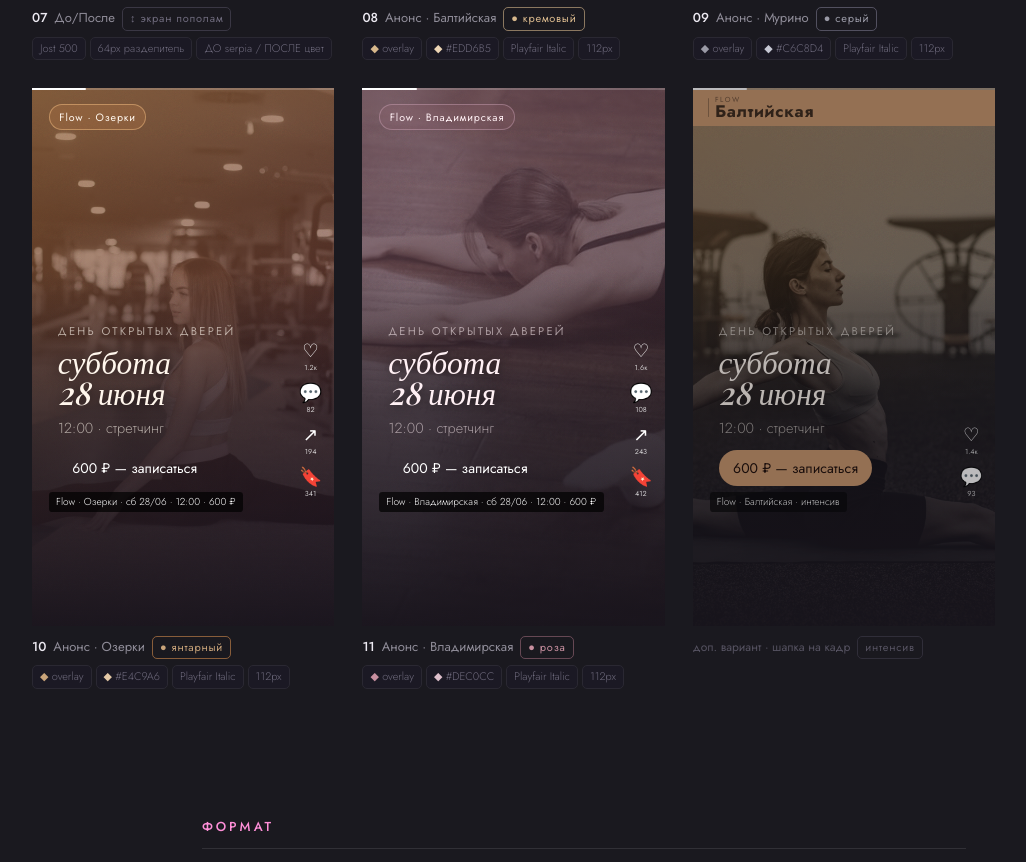
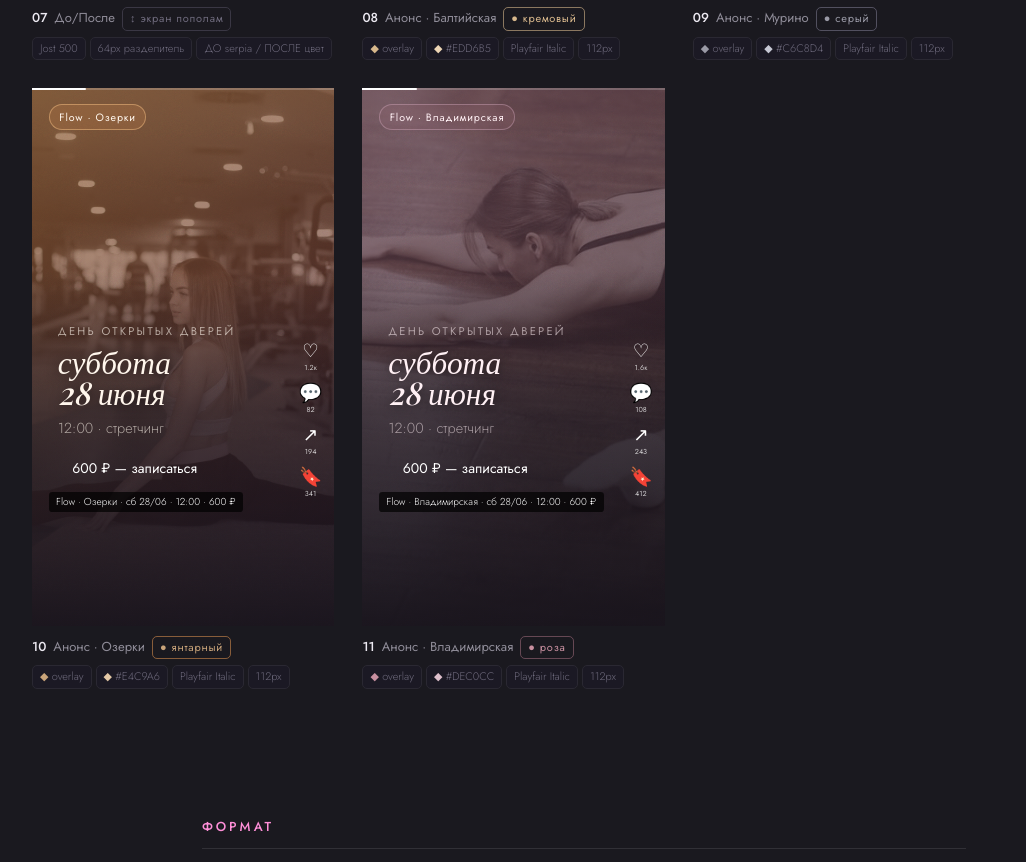
Before and after one commit to Integramma-korp/flow-instagram-ds, a website: page reels.html in a window 1280 px wide. Shown: the part 2214-3076 px from the top of the page, without its empty margins (56-1082 px from the left). Drawn offline with nearby package versions, Linux system fonts and the light colour scheme; a web font is replaced by a local one.

Commit message:
Remove inconsistent colored-band supplement reel variant

```diff
--- a/reels.html
+++ b/reels.html
@@ -509,30 +509,6 @@
     </div>
   </div>
 
-  <!-- Допка: интенсивный вариант (шапка на весь кадр) -->
-  <div class="reel-cell" style="opacity:.7;">
-    <div class="reel-thumb">
-      <div class="frame frame--story">
-        <div class="photo" style="background-image:url('assets/dance.jpg');filter:brightness(.5) saturate(.5) sepia(.25);"></div>
-        <div style="position:absolute;inset:0;background:linear-gradient(160deg,rgba(180,118,54,.44),transparent 65%);"></div>
-        <div class="scrim"></div>
-        <div class="vpb"><div class="vpb-fill" style="width:18%"></div></div>
-        <div style="position:absolute;top:7px;left:0;right:0;height:128px;z-index:25;background:#C8956A;display:flex;align-items:center;padding:0 54px;gap:20px;">
-          <div style="width:5px;height:68px;background:rgba(20,10,2,.3);border-radius:3px;flex-shrink:0;"></div>
-          <div><div style="font-family:'Jost',sans-serif;font-size:26px;font-weight:400;color:rgba(20,10,2,.5);letter-spacing:.22em;text-transform:uppercase;line-height:1;">Flow</div><div style="font-family:'Jost',sans-serif;font-size:60px;font-weight:700;color:rgba(20,10,2,.8);letter-spacing:.04em;line-height:1.05;">Балтийская</div></div>
-        </div>
-        <div style="position:absolute;bottom:500px;left:92px;right:200px;z-index:15;">
-          <div style="font-family:'Jost',sans-serif;font-size:40px;color:rgba(255,248,240,.6);letter-spacing:.2em;text-transform:uppercase;margin-bottom:18px;">день открытых дверей</div>
-          <div style="font-family:'Playfair Display',serif;font-style:italic;font-size:112px;color:#FFF8F0;line-height:1.0;margin-bottom:26px;filter:drop-shadow(0 4px 20px rgba(0,0,0,.6));">суббота<br>28 июня</div>
-          <div style="font-family:'Jost',sans-serif;font-size:52px;color:rgba(255,248,240,.6);font-weight:300;margin-bottom:38px;">12:00 · стретчинг</div>
-          <div class="cta" style="font-size:50px;padding:24px 52px;border-radius:100px;display:inline-block;background:#C8956A;color:#1a0a04;border:none;">600 ₽ — записаться</div>
-        </div>
-        <div class="ri"><div class="ri-i">♡<small>1.4к</small></div><div class="ri-i">💬<small>93</small></div></div>
-        <div class="rl-sub"><span>Flow · Балтийская · интенсив</span></div>
-      </div>
-    </div>
-    <div class="reel-cap" style="color:#6e6a7c;font-size:12px;">доп. вариант · шапка на кадр <span class="rl-tag">интенсив</span></div>
-  </div>
 
 </div>
 
```
